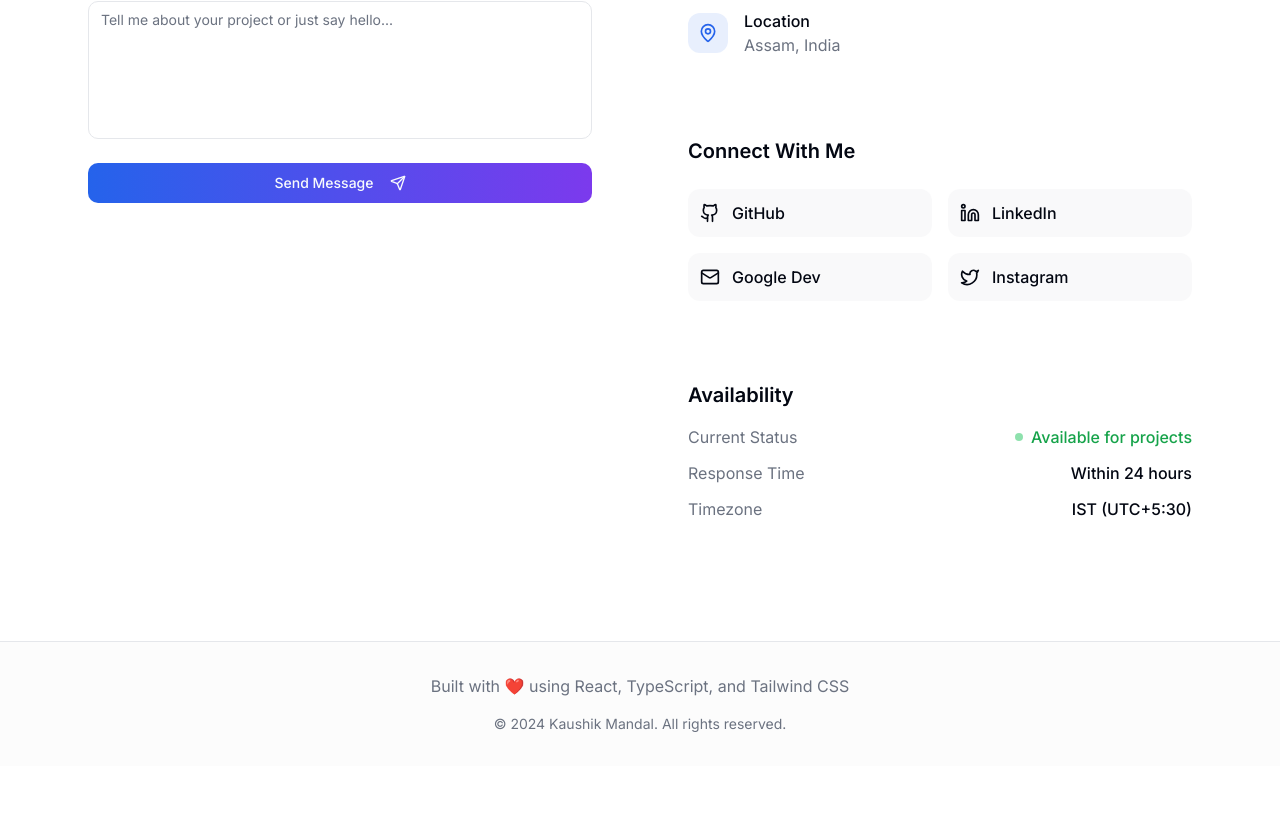
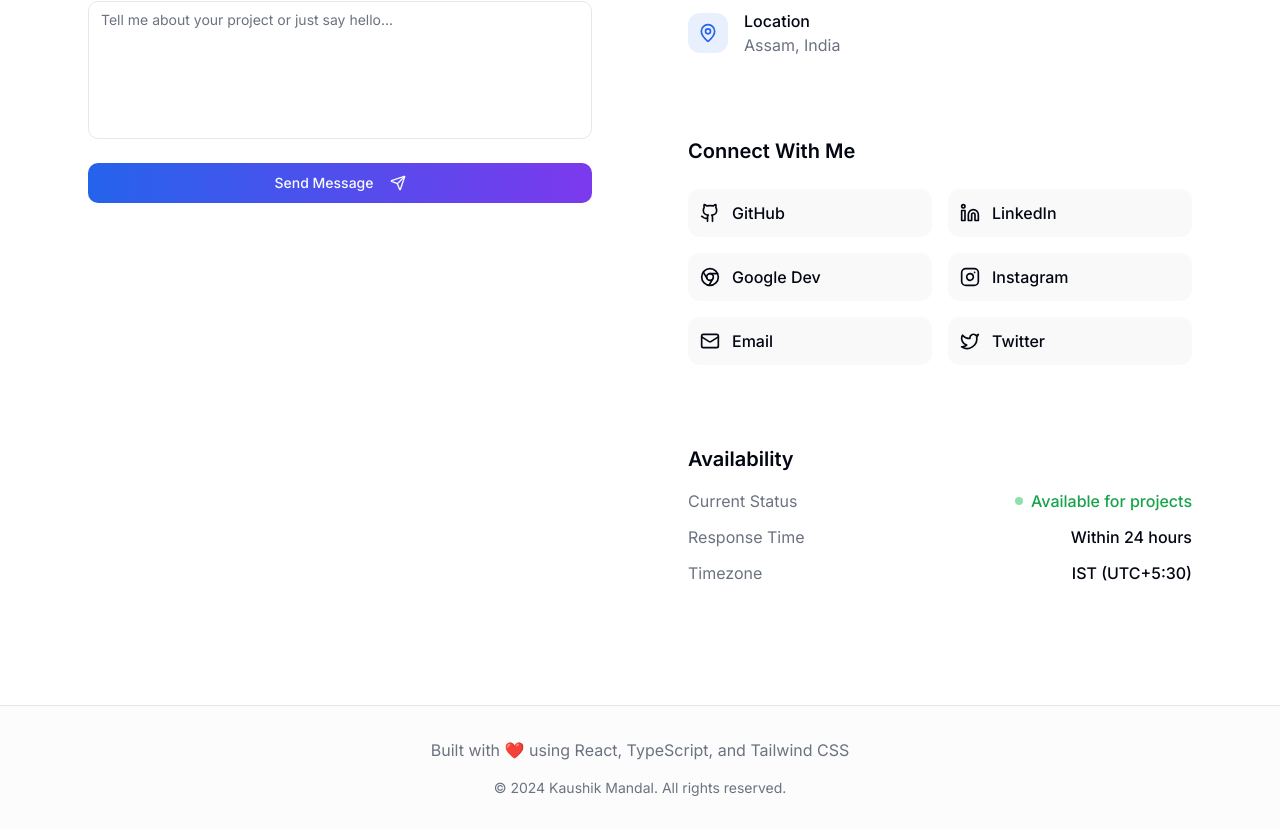
Before and after one commit to koushik369mondal/my-portfolio-lovable, a React (Vite) app: page / in a window 1280 px wide. Shown: the part 7660-8490 px from the top of the page. Before the commit the page ends 8426 px from the top, so only its background shows below. Built offline with nearby package versions, Linux system fonts and the light colour scheme.

Commit message:
Update contact section
Update icons and add email and twitter links.

```diff
--- a/src/components/Contact.tsx
+++ b/src/components/Contact.tsx
@@ -1,5 +1,5 @@
 import { useState } from "react";
-import { Send, Mail, Github, Linkedin, Twitter, MapPin, Phone } from "lucide-react";
+import { Send, Mail, Github, Linkedin, Twitter, MapPin, Phone, Instagram, Chrome } from "lucide-react";
 import { Button } from "@/components/ui/button";
 import { Input } from "@/components/ui/input";
 import { Textarea } from "@/components/ui/textarea";
@@ -119,16 +119,28 @@ export function Contact() {
       color: "hover:text-blue-600"
     },
     {
-      icon: Mail,
+      icon: Chrome,
       label: "Google Dev",
       href: "https://g.dev/koushik369mondal",
       color: "hover:text-green-500"
     },
     {
-      icon: Twitter,
+      icon: Instagram,
       label: "Instagram",
       href: "https://www.instagram.com/koushik369mondal/",
       color: "hover:text-pink-500"
+    },
+    {
+      icon: Mail,
+      label: "Email",
+      href: "mailto:koushik369mondal@gmail.com",
+      color: "hover:text-red-500"
+    },
+    {
+      icon: Twitter,
+      label: "Twitter",
+      href: "https://x.com/Koushik369m",
+      color: "hover:text-blue-400"
     }
   ];
 
```
